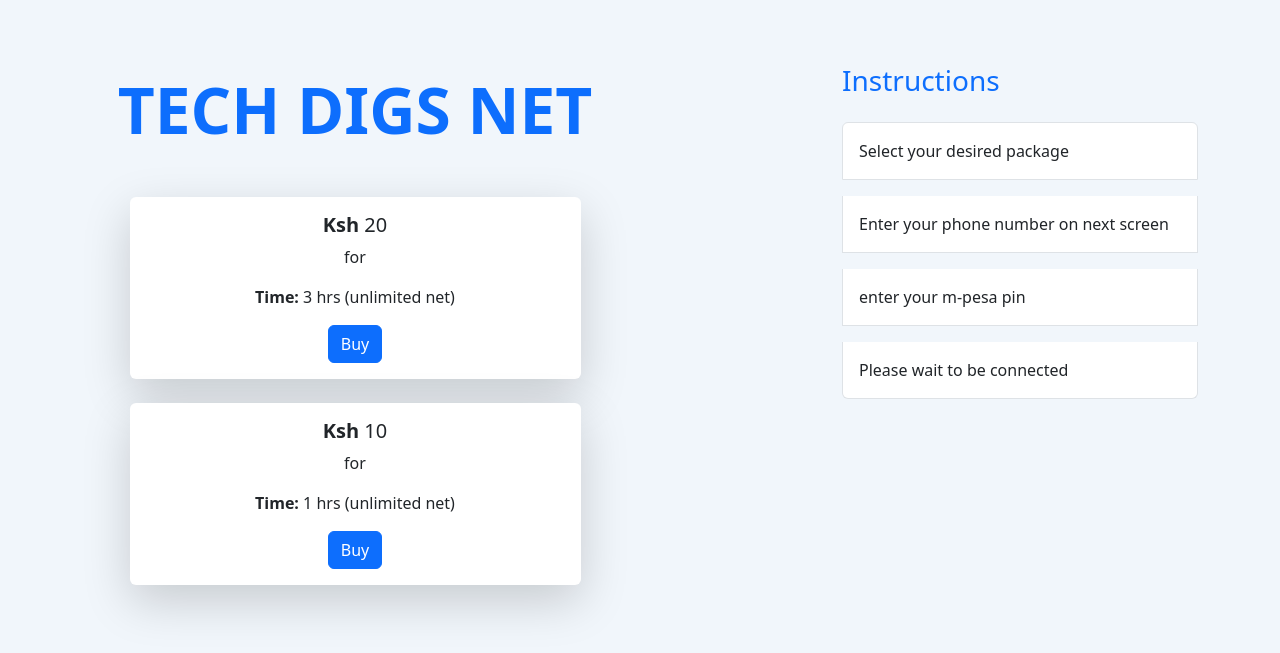
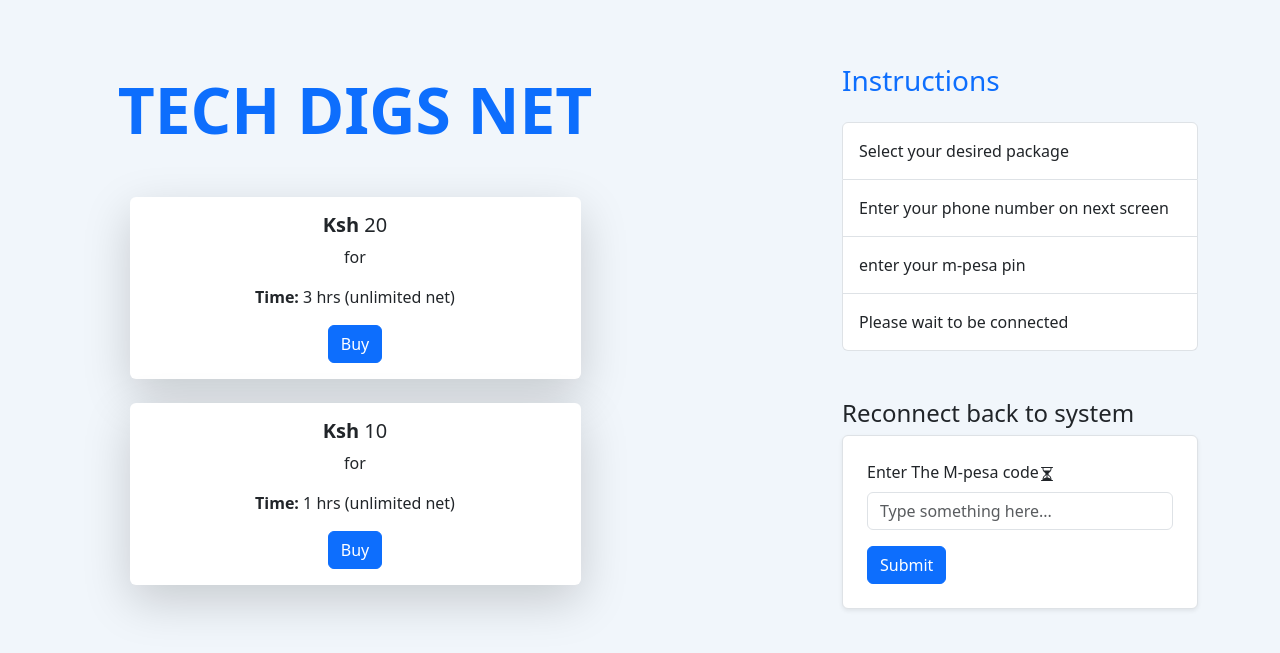
Before and after one commit to nimrodouko/techdigs-hotspot., a Django app: page / in a window 1280 px wide. Shown: the top 653 px of the page. Run offline with Django 5.2, Linux system fonts and the light colour scheme; data comes from the database, SQL or seed files in the repository.

Commit message:
UI changes

```diff
--- a/templates/index.html
+++ b/templates/index.html
@@ -35,11 +35,22 @@
                 <div class="col-md-4 ms-auto">
                     <h3 class="text-primary py-3">Instructions</h3>
                     <ul class="list-group ">
-          <li class="list-group-item py-3 mb-3">Select your desired package</li>
-          <li class="list-group-item py-3 mb-3">Enter your phone number on next screen</li>
-          <li class="list-group-item py-3 mb-3">enter your m-pesa pin</li>
-          <li class="list-group-item py-3 mb-3">Please wait to be connected</li>
+                    <li class="list-group-item py-3 ">Select your desired package</li>
+                    <li class="list-group-item py-3 ">Enter your phone number on next screen</li>
+                    <li class="list-group-item py-3 ">enter your m-pesa pin</li>
+                    <li class="list-group-item py-3 ">Please wait to be connected</li>
                     </ul>
+
+                    <div class="mt-5 mb-5">
+                        <h4>Reconnect back to system</h4>
+                        <form  class="p-4 border rounded shadow-sm bg-white">
+                            <div class="mb-3">
+                                <label for="inputText" class="form-label">Enter The M-pesa code</label><svg xmlns="http://www.w3.org/2000/svg" width="16" height="16" fill="currentColor" class="bi bi-hourglass-split" viewBox="0 0 16 16"><path d="M2.5 15a.5.5 0 1 1 0-1h1v-1a4.5 4.5 0 0 1 2.557-4.06c.29-.139.443-.377.443-.59v-.7c0-.213-.154-.451-.443-.59A4.5 4.5 0 0 1 3.5 3V2h-1a.5.5 0 0 1 0-1h11a.5.5 0 0 1 0 1h-1v1a4.5 4.5 0 0 1-2.557 4.06c-.29.139-.443.377-.443.59v.7c0 .213.154.451.443.59A4.5 4.5 0 0 1 12.5 13v1h1a.5.5 0 0 1 0 1zm2-13v1c0 .537.12 1.045.337 1.5h6.326c.216-.455.337-.963.337-1.5V2zm3 6.35c0 .701-.478 1.236-1.011 1.492A3.5 3.5 0 0 0 4.5 13s.866-1.299 3-1.48zm1 0v3.17c2.134.181 3 1.48 3 1.48a3.5 3.5 0 0 0-1.989-3.158C8.978 9.586 8.5 9.052 8.5 8.351z"/></svg>
+                                <input type="text" class="form-control" id="inputText" name="inputText" placeholder="Type something here...">
+                            </div>
+                            <button type="submit" class="btn btn-primary">Submit</button>
+                        </form>
+                    </div>
                 </div>
         </div>
     </div>
```
Lines whose indentation alone changed are shown as unchanged.
